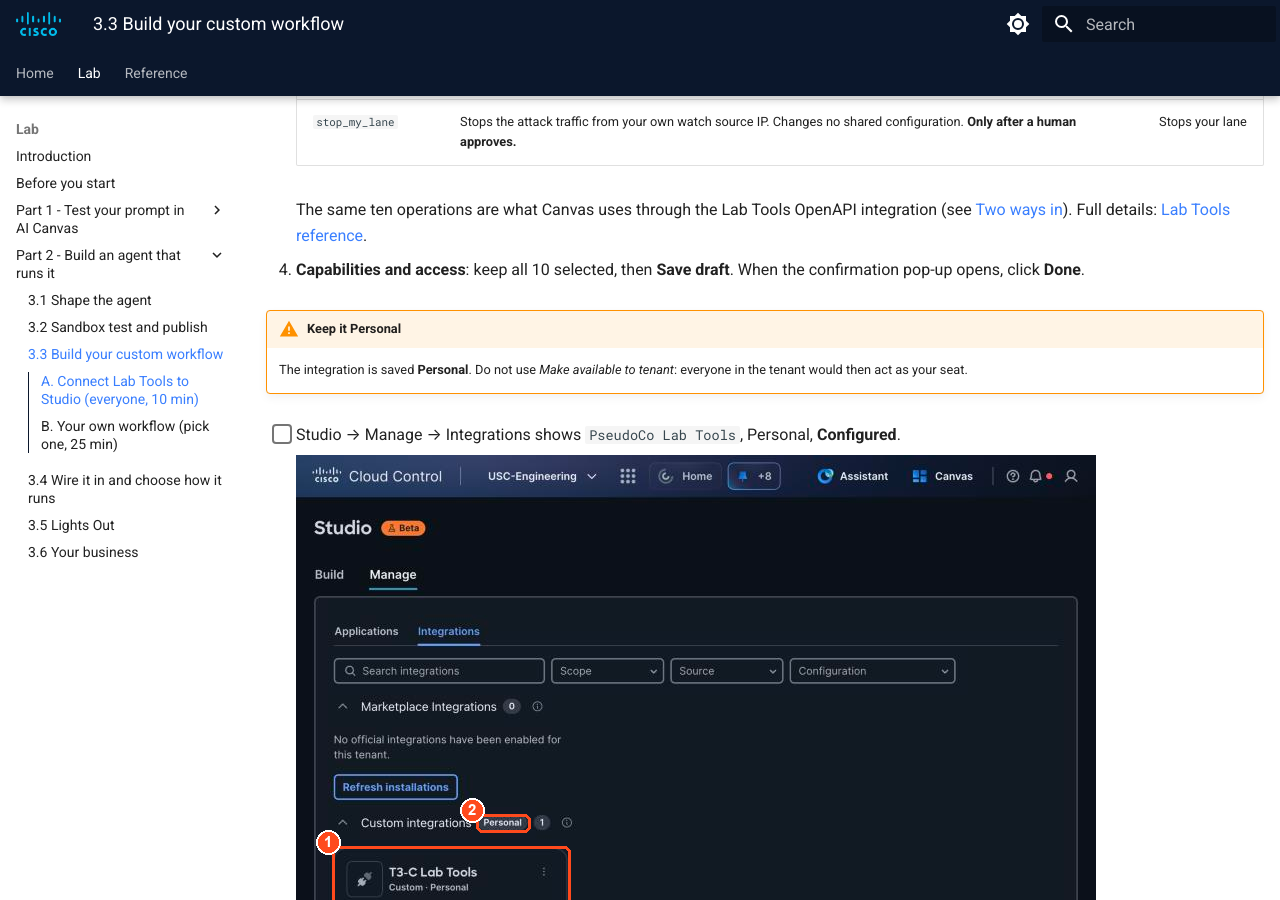
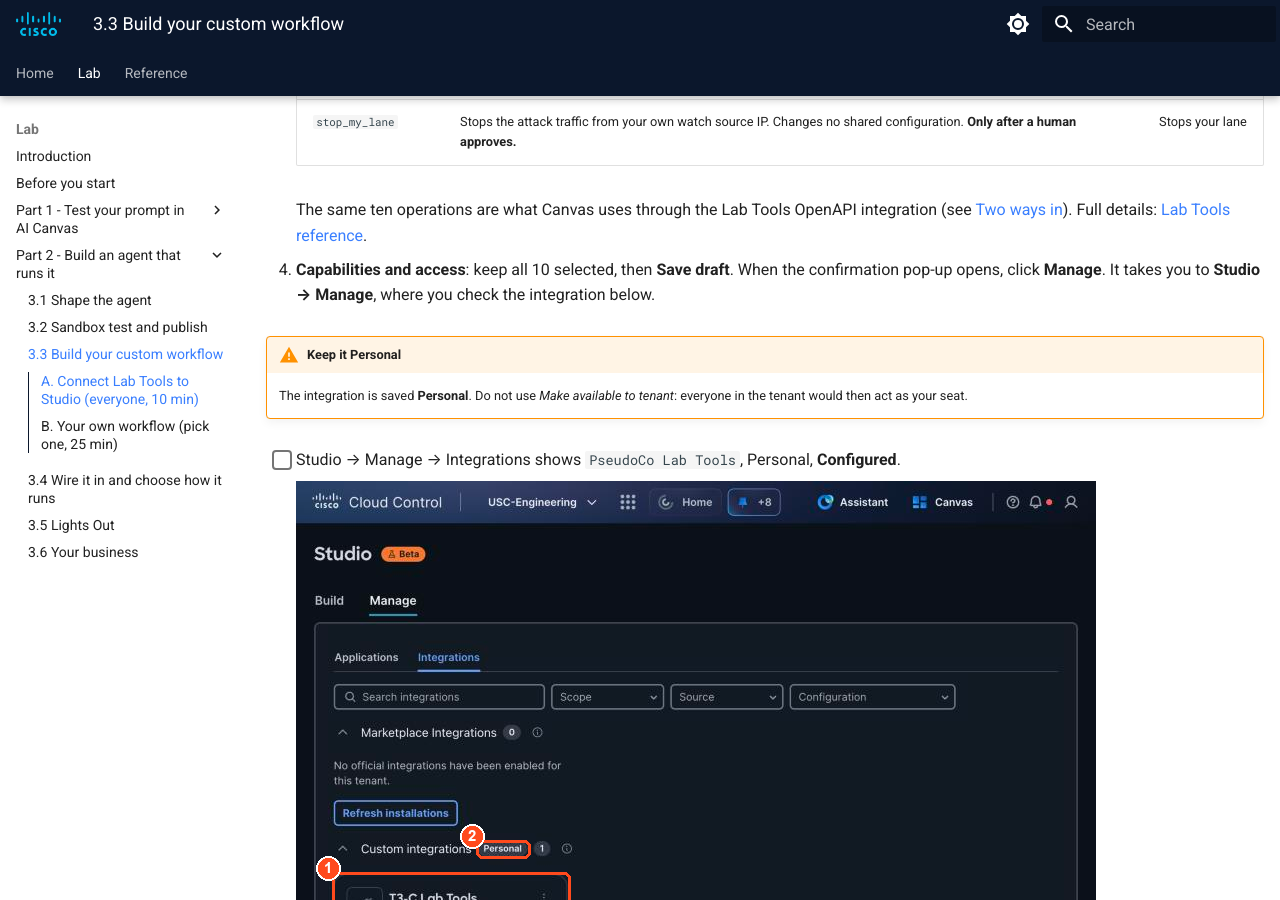
Before and after one commit to mokuma56/cloud-control-agent-lab-guide, an MkDocs documentation site: the page built from docs/part2/3-3-custom-workflow.md, in a window 1280 px wide and 900 px high, scrolled down 4696 px. Built offline with MkDocs 1.6.1 and Material for MkDocs 9.7.7, drawn with Linux system fonts in a browser that asks for light colours.

Commit message:
3.3 A step 4: click Manage in the Save draft pop-up
Co-Authored-By: Claude Opus 5.5 <noreply@anthropic.com>

```diff
--- a/docs/part2/3-3-custom-workflow.md
+++ b/docs/part2/3-3-custom-workflow.md
@@ -91,7 +91,7 @@ server: one URL for all 30 seats, and your seat token decides which seat you are
     details: [Lab Tools reference](../reference/tools.md){target="_blank" rel="noopener"}.
 
 4. **Capabilities and access**: keep all 10 selected, then **Save draft**. When the confirmation
-   pop-up opens, click **Done**.
+   pop-up opens, click **Manage**. It takes you to **Studio → Manage**, where you check the integration below.
 
 !!! warning "Keep it Personal"
     The integration is saved **Personal**. Do not use *Make available to tenant*: everyone in the
```
